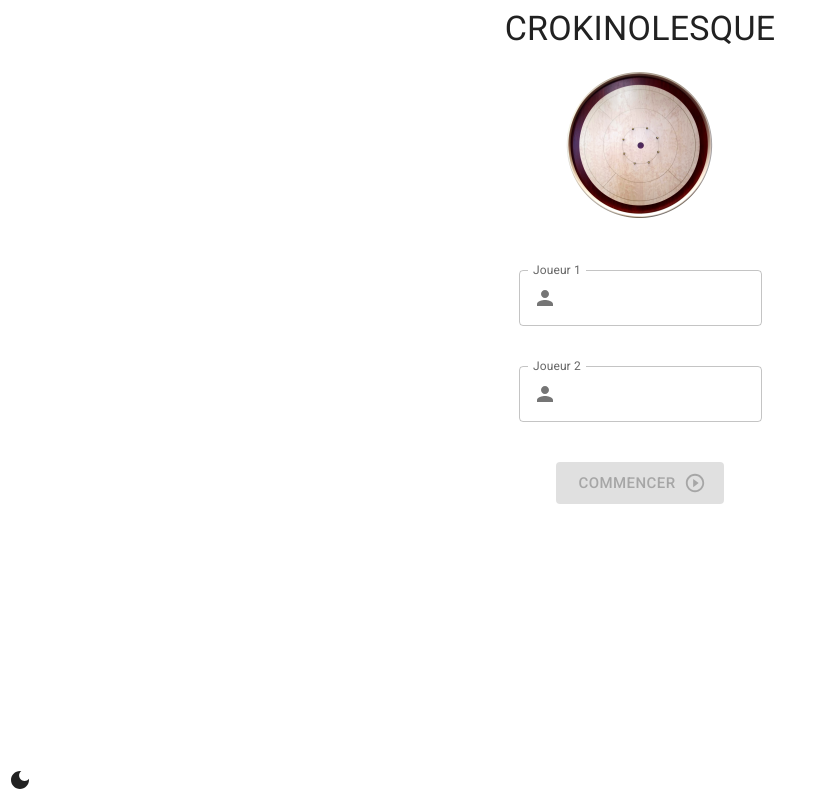
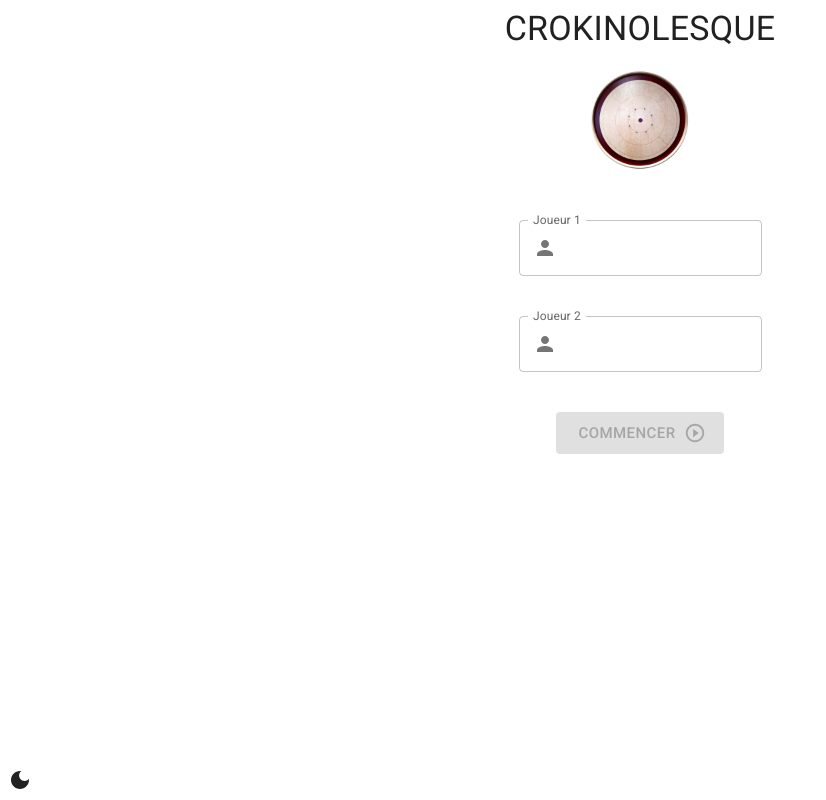
Before and after one commit to rouliane/crokinolesque, a React (Create React App) app: page / in a window 1280 px wide. Shown: the whole page, without its empty margins (0-826 px from the left). Built offline with nearby package versions, Linux system fonts and the light colour scheme.

Commit message:
Reduce logo size on start screen

```diff
--- a/src/Game.tsx
+++ b/src/Game.tsx
@@ -86,8 +86,8 @@ function Game() {
             Crokinolesque
           </Typography>
 
-          <Box width={150} height={150} margin="20px auto 50px auto">
-            <img src={Logo} alt='Logo' />
+          <Box width={100} height={100} margin="20px auto 50px auto">
+            <img src={Logo} alt='Logo' width="100%" />
           </Box>
         </>
       }
```
